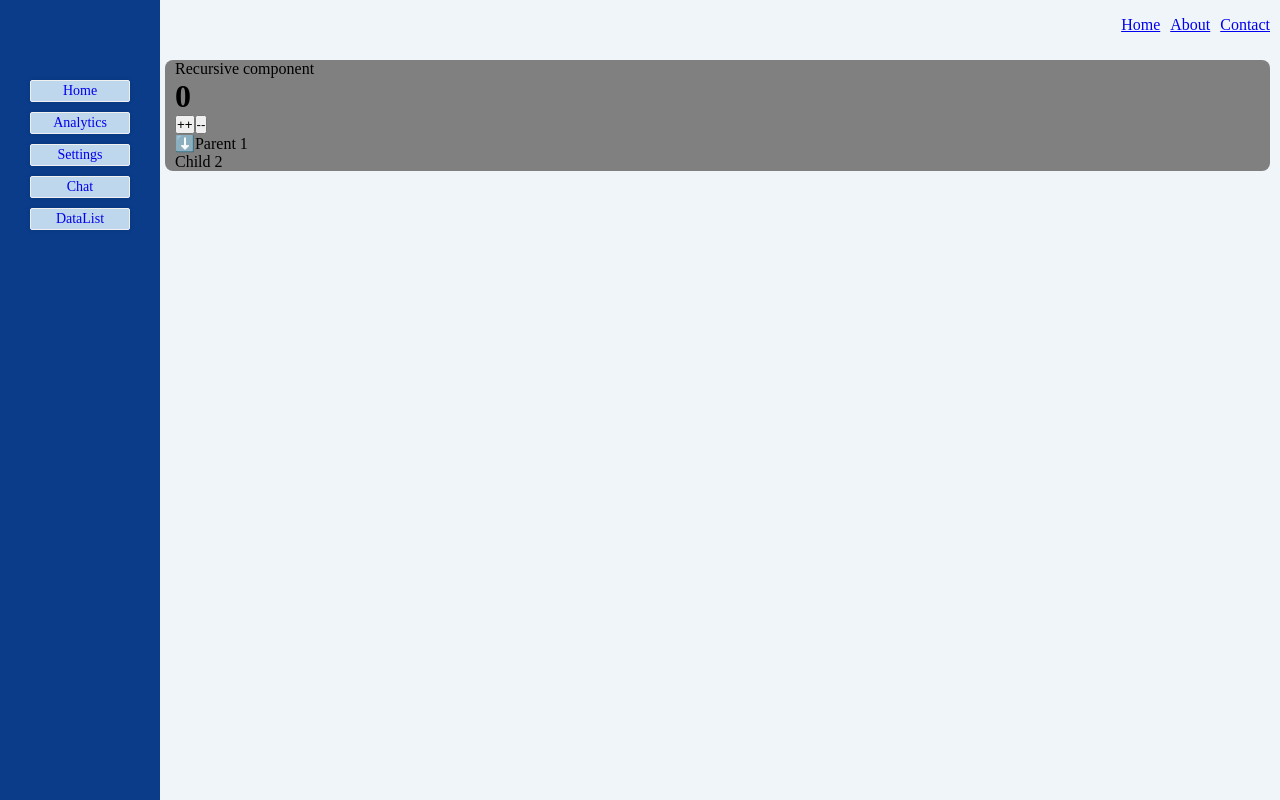
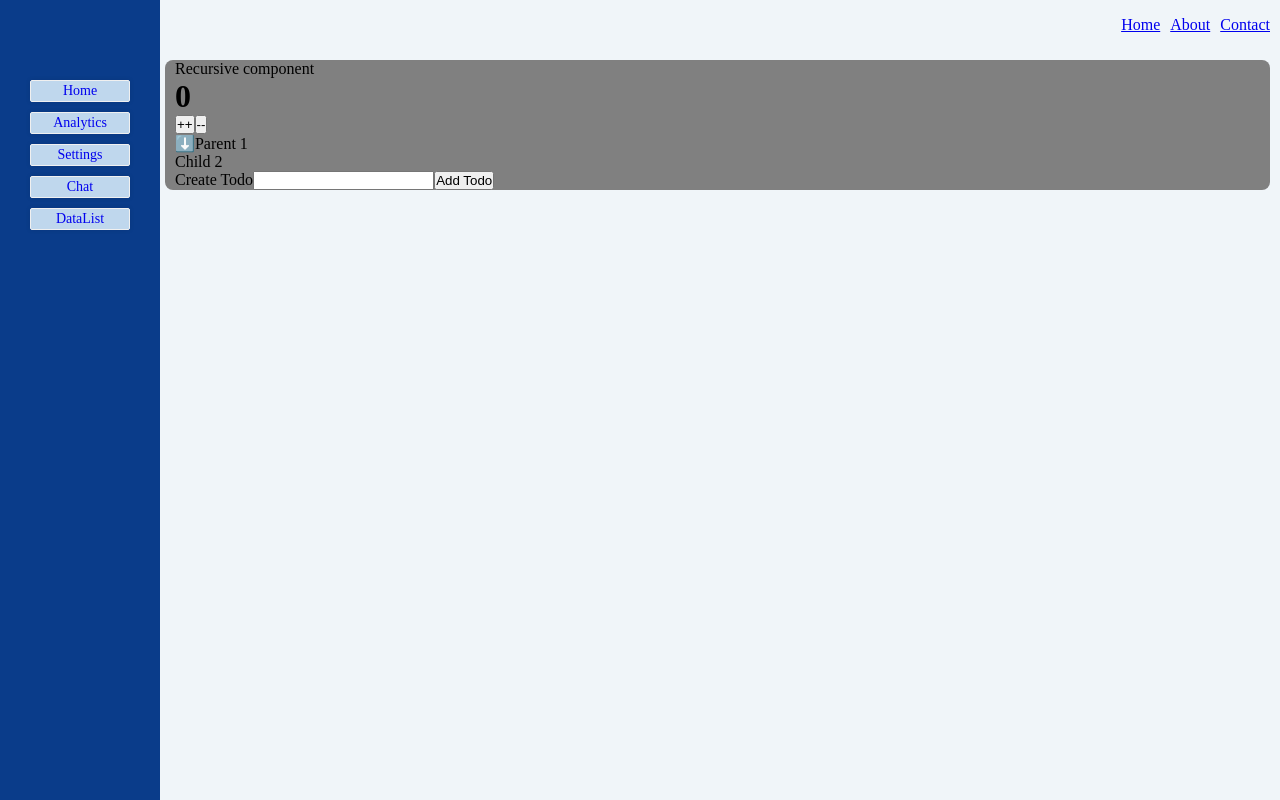
Before and after one commit to Anurag1096/react_1, a React app: page / in a window 1280 px wide. Built offline with nearby package versions, Linux system fonts and the light colour scheme.

Commit message:
feat: Todo implementation

```diff
--- /dev/null
+++ b/src/features/todo/todo.tsx
@@ -0,0 +1,41 @@
+
+import { useAppDispatch, useAppSelector } from "../../hooks"
+import React, { useState } from 'react'
+import { addTodo, toggleTodo, removeTodos } from "./todoSlice"
+
+
+const Todo = () => {
+    const todoList = useAppSelector((state) => state.todo)
+    const dispatch = useAppDispatch()
+    const [text, setText] = useState<string>("")
+    function handleSubmit(e:any) {
+        e.preventDefault()
+        dispatch(addTodo(text))
+        setText("")
+    }
+
+    return (<>
+        <form onSubmit={handleSubmit}>
+            <label htmlFor="text">Create Todo</label>
+            <input id='text' type='text' value={text} onChange={(e) => setText(e.target.value)} />
+            <button type="submit">Add Todo</button>
+        </form>
+        <div>
+            {todoList.map((todo) => {
+                return (
+                    <div key={todo.id}>
+                        <p>{todo.text}</p>
+                        <span>{todo.completed ? "✅" : "❌"}</span>
+                        <button onClick={()=>dispatch(toggleTodo(todo.id))}>Toggle</button>
+                        <button onClick={()=>dispatch(removeTodos(todo.id))}>Delete Todo</button>
+                    </div>
+                )
+            })}
+        </div>
+    </>
+    )
+
+}
+
+
+export default Todo;
--- a/src/pages/Home/index.tsx
+++ b/src/pages/Home/index.tsx
@@ -4,21 +4,16 @@ import treeData from "../../components/Dashboard/TreeComp/treeData.json"
 import { TreeType } from "../../components/Dashboard/TreeComp/type";
 import { useAppDispatch, useAppSelector } from "../../hooks";
 import { increment, decrement } from "../../features/counter/counterSlice";
+import Todo from "../../features/todo/todo";
 const Home = () => {
 
 
     const count = useAppSelector((state) => state.counter.value)
     const dispatch = useAppDispatch()
     const [data, setData] = useState<TreeType[]>(treeData)
-    const arr: number[] = [1, 32, 4, 3, 2, 43, 3, 2, 3, 4, 3, 2, 23, 3, 2, 3, 12, 21, 21, 1, 1, 2, 34, 23, 2, 1, 1, 1, 1, 1, 1, 1, 1, 1, 1, 1, 1, 1, 1, 1, 123, 23, 232]
-    const render = arr.map((item: number, index: number) => {
-        return (
-            <div key={index}>{item}</div>
-        )
-    })
 
 
-    return (<div>Recursive component
+    return (<><div>Recursive component
 
         <h1>
             {count}
@@ -27,7 +22,12 @@ const Home = () => {
         <button onClick={()=> dispatch(decrement())}>--</button>
         <Tree data={data} />
 
-    </div>)
+    </div>
+    <Todo/>
+
+    </>
+
+    )
 }
 
 export default Home;
```
